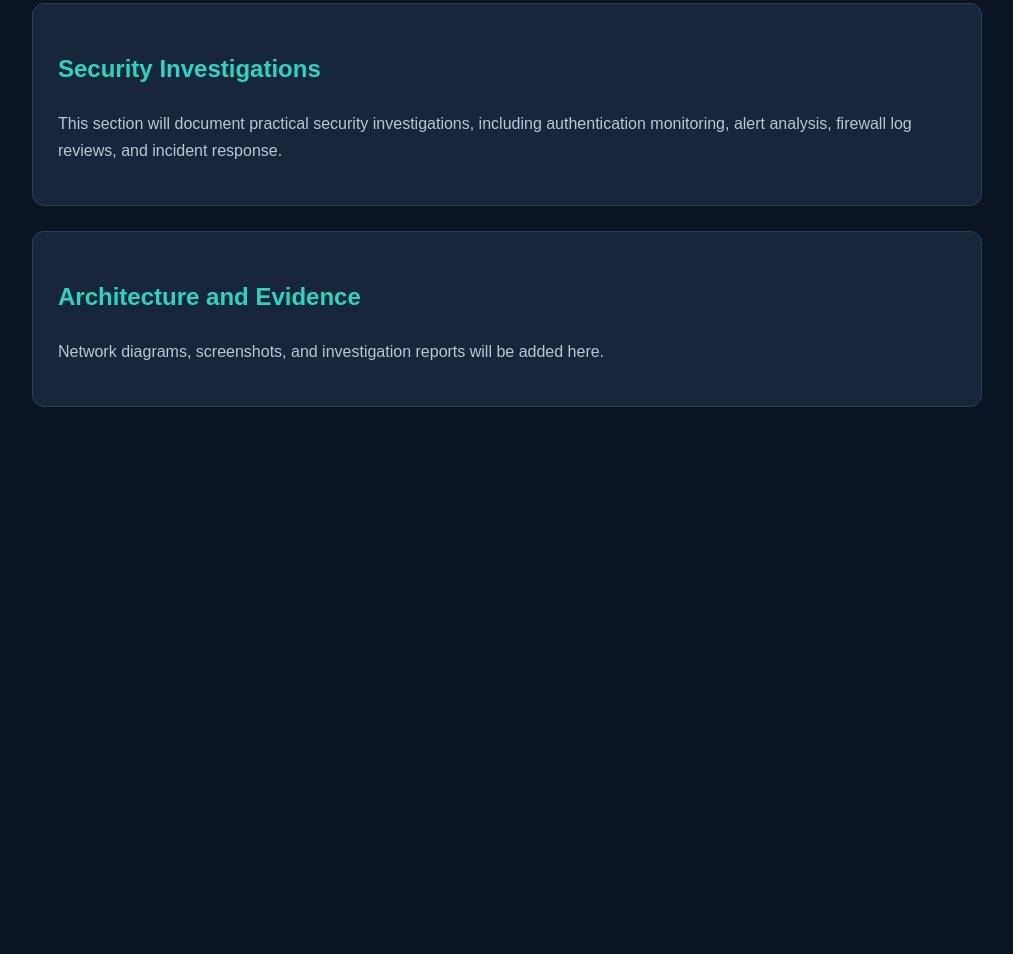
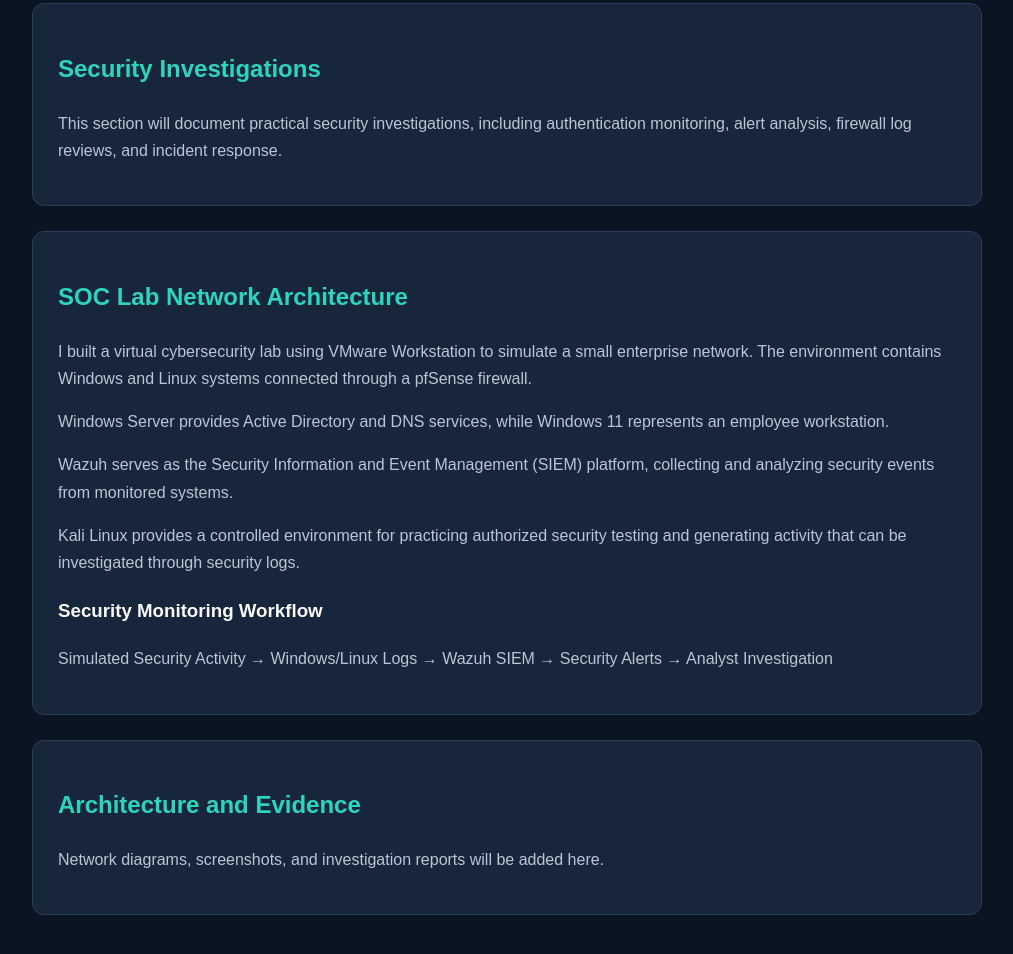
Before and after one commit to BirukBBergena/BirukBClassof0227.github.io, a plain HTML site: page soc-lab.html in a window 1280 px wide. Shown: the part 812-1766 px from the top of the page, without its empty margins (133-1146 px from the left). Before the commit the page ends 1304 px from the top, so only its background shows below. Drawn offline with Linux system fonts and the light colour scheme.

Commit message:
Document SOC lab network architecture
Added details about the SOC Lab Network Architecture, including components like VMware, Windows Server, Wazuh, and Kali Linux, along with a security monitoring workflow.

```diff
--- a/soc-lab.html
+++ b/soc-lab.html
@@ -95,6 +95,44 @@
         firewall log reviews, and incident response.
       </p>
     </div>
+<div class="card">
+  <h2>SOC Lab Network Architecture</h2>
+
+  <p>
+    I built a virtual cybersecurity lab using VMware
+    Workstation to simulate a small enterprise network.
+    The environment contains Windows and Linux systems
+    connected through a pfSense firewall.
+  </p>
+
+  <p>
+    Windows Server provides Active Directory and DNS
+    services, while Windows 11 represents an employee
+    workstation.
+  </p>
+
+  <p>
+    Wazuh serves as the Security Information and Event
+    Management (SIEM) platform, collecting and analyzing
+    security events from monitored systems.
+  </p>
+
+  <p>
+    Kali Linux provides a controlled environment for
+    practicing authorized security testing and generating
+    activity that can be investigated through security logs.
+  </p>
+
+  <h3>Security Monitoring Workflow</h3>
+
+  <p>
+    Simulated Security Activity
+    → Windows/Linux Logs
+    → Wazuh SIEM
+    → Security Alerts
+    → Analyst Investigation
+  </p>
+</div>
 
     <div class="card">
       <h2>Architecture and Evidence</h2>
```
